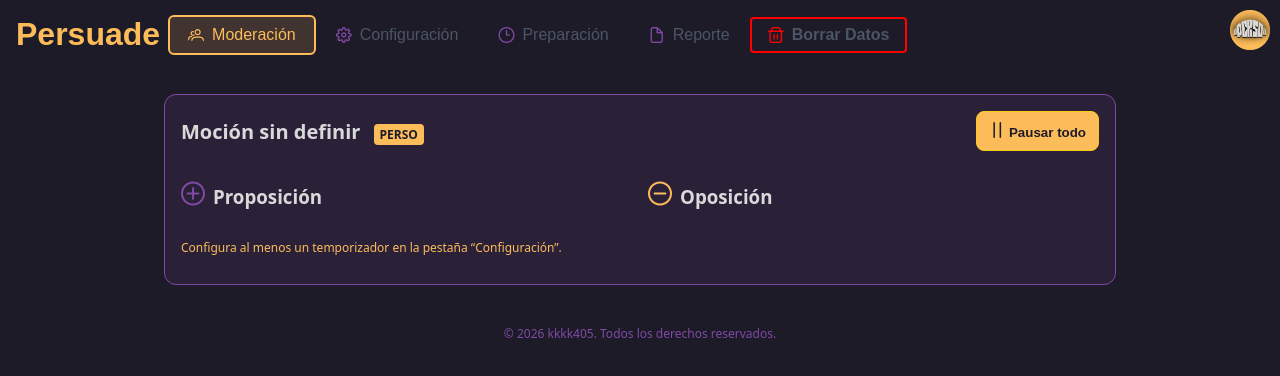
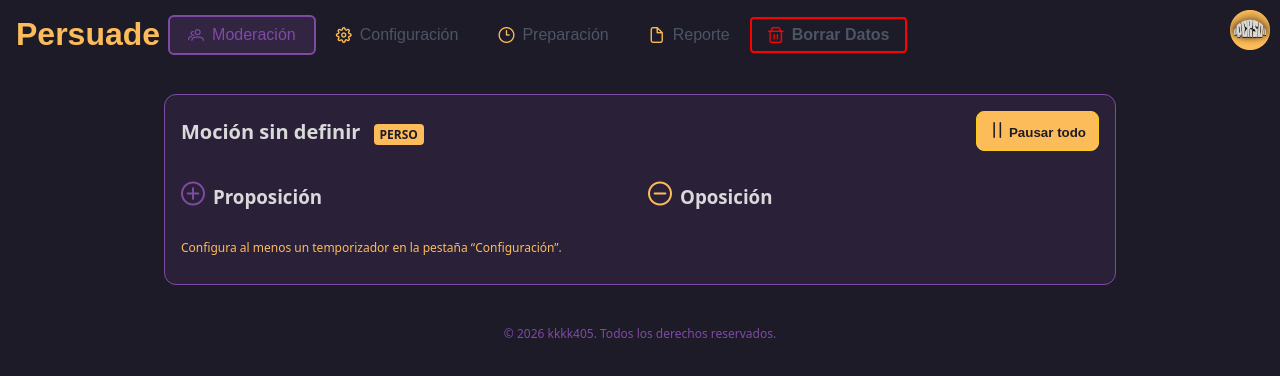
Before and after one commit to kkkk405/CRONO-DEBATE, a React (Vite) app: page / in a window 1280 px wide. Shown: the top 376 px of the page. Built offline with nearby package versions, Linux system fonts and the light colour scheme; a web font is replaced by a local one.

Commit message:
Navbar: icons amarillos por defecto, morado en active y hover

```diff
--- a/src/styles.css
+++ b/src/styles.css
@@ -82,7 +82,7 @@
 
   /* Texto de los ítems */
   .p-menubar .p-menuitem-link {
-    color: var(--accent) !important;
+    color: var(--muted) !important;
     background: transparent !important;
   }
 
@@ -90,24 +90,27 @@
   .p-menubar .p-menuitem-icon,
   .p-menubar .p-menuitem-text + .p-menuitem-icon,
   .p-menubar .p-submenu-list .p-menuitem-icon {
+    color: var(--muted) !important;
+  }
+
+  /* Hover: pasa a morado */
+  .p-menubar .p-menuitem-link:hover {
     color: var(--accent) !important;
   }
-
-  /* Hover: amarillo suave */
-  .p-menubar .p-menuitem-link:hover {
-    color: var(--muted) !important;
+  .p-menubar .p-menuitem-link:hover .p-menuitem-icon {
+    color: var(--accent) !important;
   }
 
   /* Pestaña activa */
   .p-menubar .p-menuitem.active-tab > .p-menuitem-content {
-    background: rgba(253, 188, 90, 0.15) !important;
+    background: rgba(127, 74, 164, 0.2) !important;
     border-radius: 6px !important;
-    outline: 2px solid var(--muted) !important;
+    outline: 2px solid var(--accent) !important;
     outline-offset: -2px !important;
   }
   .p-menubar .p-menuitem.active-tab > .p-menuitem-content .p-menuitem-link .p-menuitem-icon,
   .p-menubar .p-menuitem.active-tab > .p-menuitem-content .p-menuitem-link .p-menuitem-text {
-    color: var(--muted) !important;
+    color: var(--accent) !important;
   }
   .p-menubar .p-menuitem-link:hover .p-menuitem-icon {
     color: var(--muted) !important;
```
